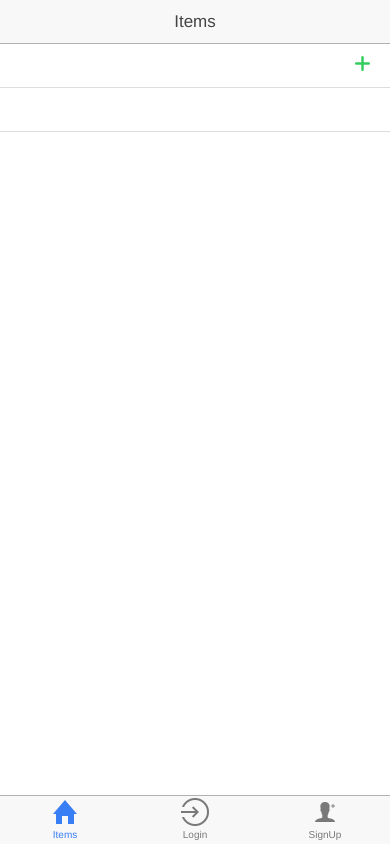
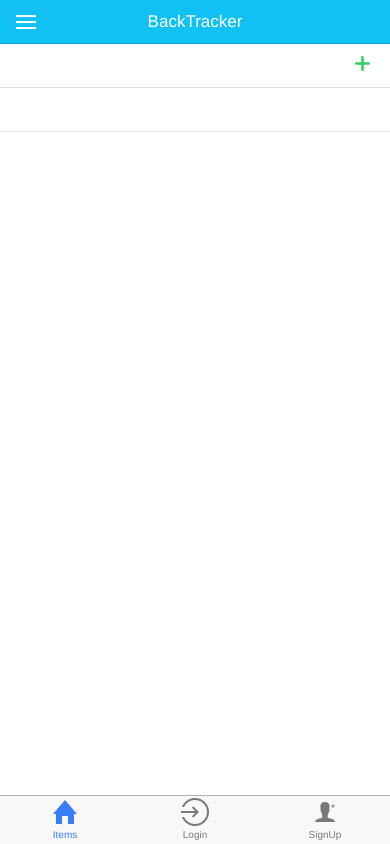
Before and after one commit to CS3398-Crimson-Critters/backtrackionic, a website: page www/index.html in a window 390 px wide. Drawn offline with Linux system fonts and the light colour scheme; some packages are replaced by stand-ins of ours; no server answers; files whose address does not match are found by name.

Commit message:
add hamburger menu layout

```diff
--- a/www/index.html
+++ b/www/index.html
@@ -30,10 +30,10 @@
 <!--
   The nav bar that will be updated as we navigate between views.
 -->
-<ion-nav-bar class="bar-stable">
-    <ion-nav-back-button>
-    </ion-nav-back-button>
-</ion-nav-bar>
+<div class="bar bar-header bar-calm">
+  <button class="button button-icon icon ion-navicon"></button>
+  <div class="h1 title">BackTracker</div>
+</div>
 <!--
   The views will be rendered in the <ion-nav-view> directive below
   Templates are in the /templates folder (but you could also
```
